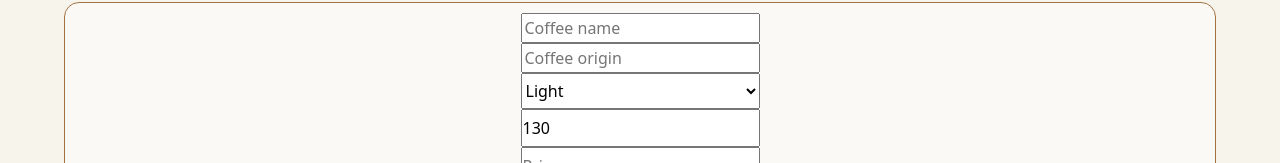
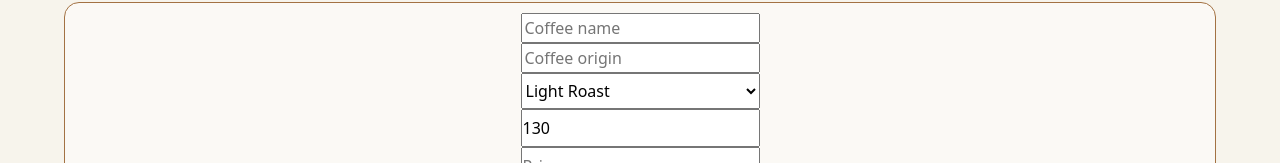
Before and after one commit to Object-ions/Coffee-Inventory-Tracker, a React (Create React App) app: page / in a window 1280 px wide. Both pictures are taken after a click on the button "Add Coffee". Shown: the part 592-755 px from the top of the page. Built offline with nearby package versions, Linux system fonts and the light colour scheme.

Commit message:
UI adjustments

```diff
--- a/src/components/CoffeeList.js
+++ b/src/components/CoffeeList.js
@@ -5,7 +5,6 @@ import Coffee from "./Coffee";
 function CoffeeList(props) {
   return (
     <React.Fragment>
-      <hr/>
       {props.coffeeList.map((coffee) =>
         <Coffee whenCoffeeClicked = { props.onCoffeeSelection }
           name={coffee.name}
--- a/src/components/NewCoffeeForm.js
+++ b/src/components/NewCoffeeForm.js
@@ -22,9 +22,9 @@ function newCoffeeForm(props) {
         <input type='text' name='name' placeholder='Coffee name' required/>
         <input type='text' name='origin' placeholder='Coffee origin' required/>
         <select name='roast' defaultValue='Light' required>
-          <option value='Light'>Light</option>
-          <option value='Medium'>Medium</option>
-          <option value='Dark'>Dark</option>
+          <option value='Light'>Light Roast</option>
+          <option value='Medium'>Medium Roast</option>
+          <option value='Dark'>Dark Roast</option>
         </select>
         <input type='number' name='weight' placeholder='burlap sack in lb' defaultValue='130' min='0' max='500'/>
         <input type='number' name='price' placeholder='Price'required/>
```
